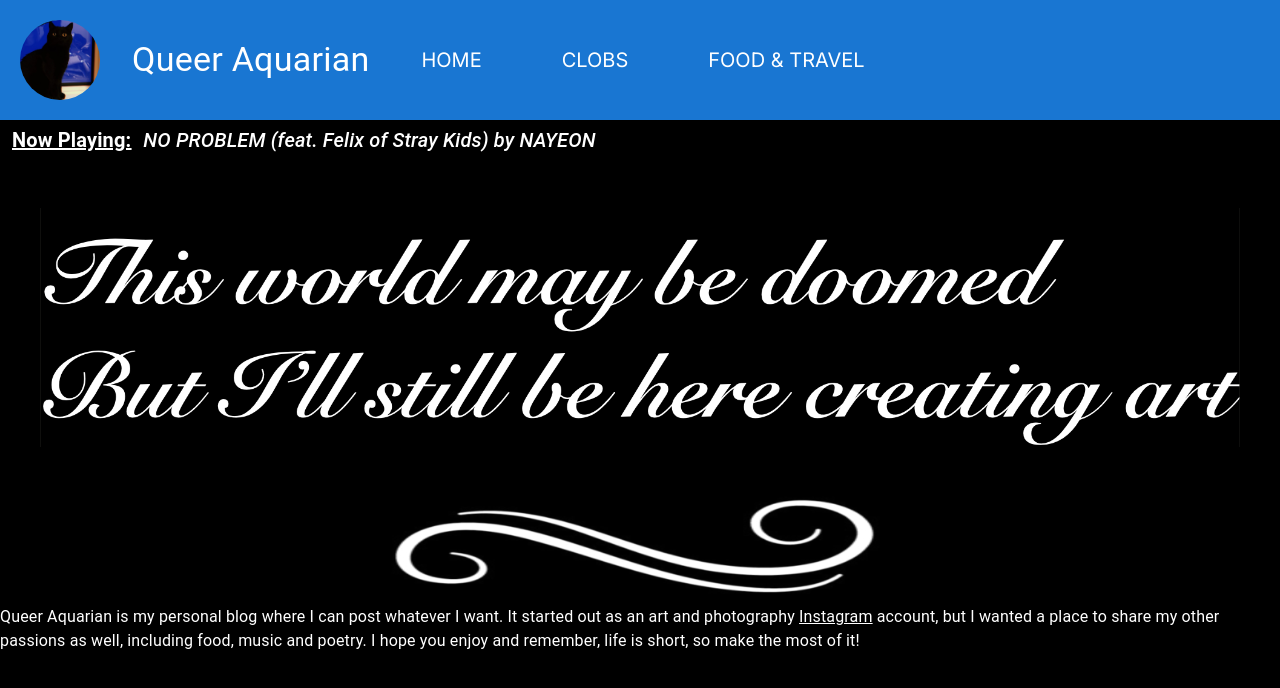
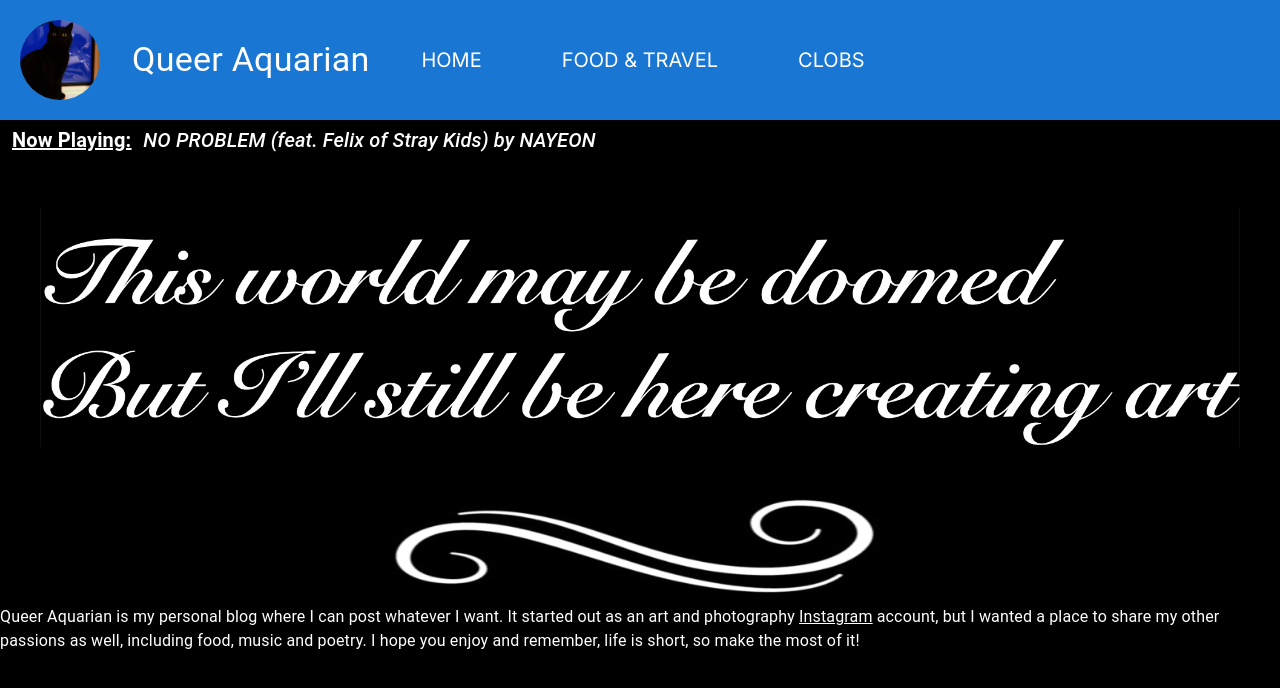
Before and after one commit to zacharylee97/queer-aquarian, a Next.js app: page / in a window 1280 px wide. Shown: the top 688 px of the page. Built offline with nearby package versions, Linux system fonts and the light colour scheme.

Commit message:
Moved CLOBS link in header and mobile drawer

```diff
--- a/app/components/header.tsx
+++ b/app/components/header.tsx
@@ -59,16 +59,16 @@ export default function Header() {
               home
             </Link>
             <Link
+              href="/food-and-travel"
+              className="flex items-center m-10 text-xl uppercase"
+            >
+              food & travel
+            </Link>
+            <Link
               href="/clobs"
               className="flex items-center m-10 text-xl uppercase"
             >
               clobs
-            </Link>
-            <Link
-              href="/food-and-travel"
-              className="flex items-center m-10 text-xl uppercase"
-            >
-              food & travel
             </Link>
           </Box>
         </Toolbar>
--- a/app/components/mobile-drawer.tsx
+++ b/app/components/mobile-drawer.tsx
@@ -22,11 +22,11 @@ export default function MobileDrawer({
         <Link href="/" className="mobile-link">
           home
         </Link>
+        <Link href="/food-and-travel" className="mobile-link">
+          food & travel
+        </Link>
         <Link href="/clobs" className="mobile-link">
           clobs
-        </Link>
-        <Link href="/food-and-travel" className="mobile-link">
-          food & travel
         </Link>
       </Box>
     </Drawer>
```
